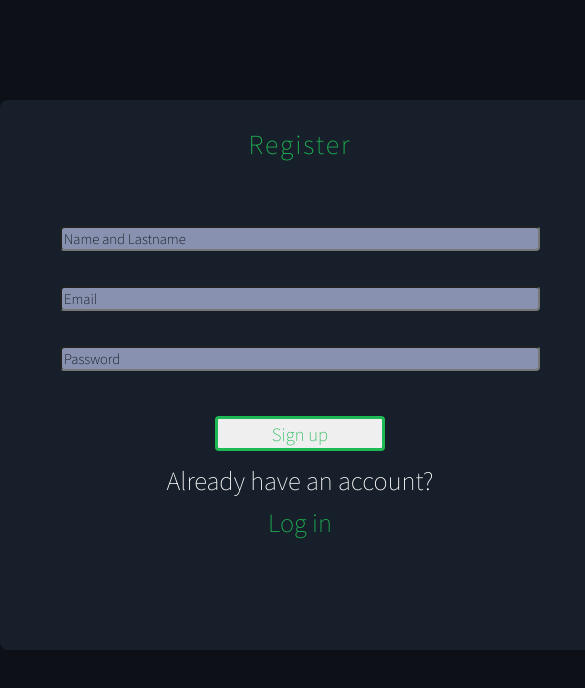
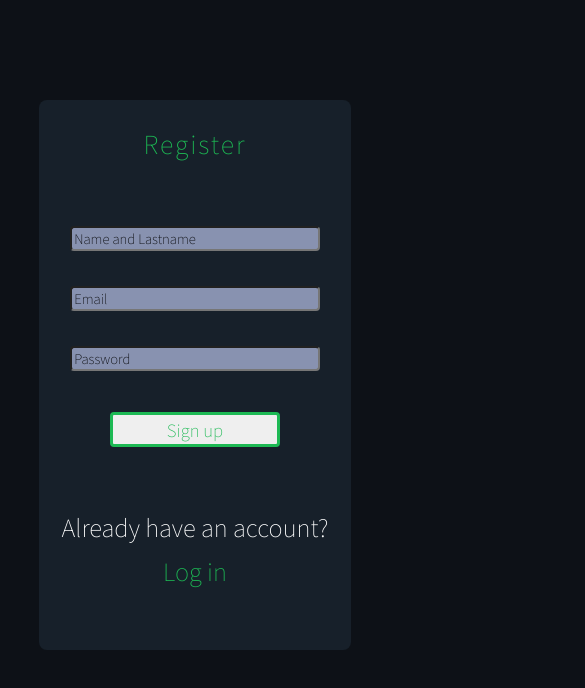
Before and after one commit to x1vaan/Contacts-App, a React (Create React App) app in the folder client/: page /register in a window 390 px wide. Shown: the top 688 px of the page, 585 px wide, since content can reach past the window. Built offline with nearby package versions, Linux system fonts and the light colour scheme; a web font is replaced by a local one.

Commit message:
responsive

```diff
--- a/client/src/Landing/landing.module.css
+++ b/client/src/Landing/landing.module.css
@@ -23,6 +23,7 @@
     color: #ccd6f6;
 }
 
+
 .button {
     position: absolute;
     top: 50%;
@@ -41,3 +42,13 @@
     background-color: #1DB954;
     color: #fff;
 }
+
+@media (max-width : 415px){
+  .p2{
+    top: 40%;
+  }
+
+  .button{
+    top: 60%;
+  }
+}
--- a/client/src/Login/Login.module.css
+++ b/client/src/Login/Login.module.css
@@ -57,7 +57,7 @@
  .signup{
     display: block;
     margin: auto;
-    margin-top: 10px;
+    margin-top: 2%;
     height: 35px;
     width: 170px;
     font-family: 'Noto Sans KR', sans-serif;
@@ -77,7 +77,7 @@
 
 .p1{
     position: absolute;
-    top: 34vh;
+    top: 62%;
     font-family: 'Noto Sans KR', sans-serif;
     font-weight: 100;
     font-size: 24px;
@@ -90,6 +90,19 @@
     font-weight: 100;
     font-size: 24px;
     color: #1DB954;
-    top: 39vh;
+    top: 70%;
     cursor: pointer;
 }
+
+@media (max-width : 600px) {
+    .container{
+        width: 80%;
+    }
+
+}
+
+@media (max-width : 360px) {
+    .p2 {
+        top: 80%;
+    }
+}
--- a/client/src/Register/Register.module.css
+++ b/client/src/Register/Register.module.css
@@ -69,7 +69,7 @@
  .signup{
     display: block;
     margin: auto;
-    margin-top: 10px;
+    margin-top: 2%;
     height: 35px;
     width: 170px;
     font-family: 'Noto Sans KR', sans-serif;
@@ -89,7 +89,7 @@
 
 .p1{
     position: absolute;
-    top: 40vh;
+    top: 70%;
     font-family: 'Noto Sans KR', sans-serif;
     font-weight: 100;
     font-size: 24px;
@@ -102,6 +102,13 @@
     font-weight: 100;
     font-size: 24px;
     color: #1DB954;
-    top: 45vh;
+    top: 78%;
     cursor: pointer;
 }
+
+@media (max-width : 600px) {
+    .container{
+        width: 80%;
+    }
+
+}
--- a/client/src/addContact/addContact.module.css
+++ b/client/src/addContact/addContact.module.css
@@ -78,3 +78,10 @@
  ::placeholder{
    color: #010203;
 }
+
+@media (max-width : 600px) {
+   .container{
+       width: 80%;
+   }
+
+}
--- a/client/src/editContact/editContact.module.css
+++ b/client/src/editContact/editContact.module.css
@@ -79,3 +79,9 @@
  ::placeholder{
    color: #010203;
 }
+
+@media (max-width : 600px) {
+   .container{
+       width: 80%;
+   }
+}
```
